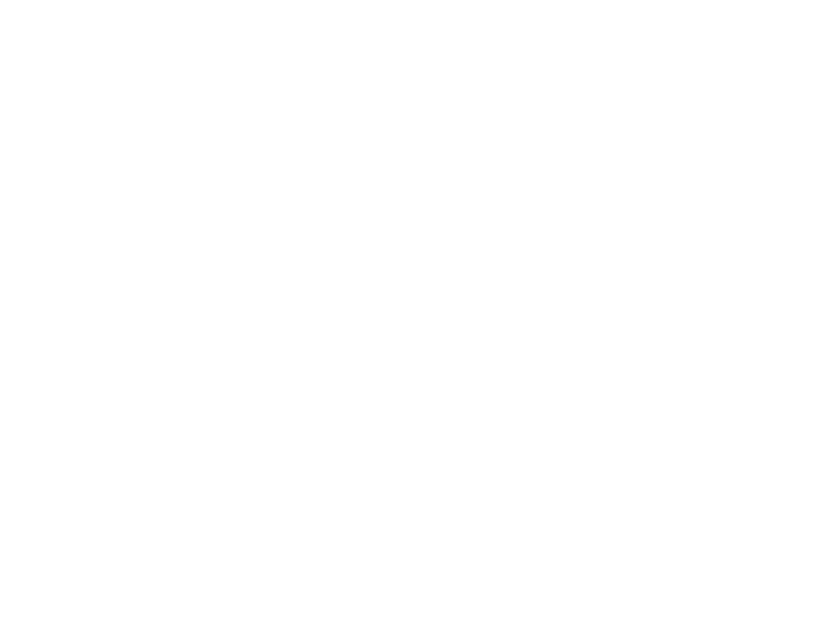
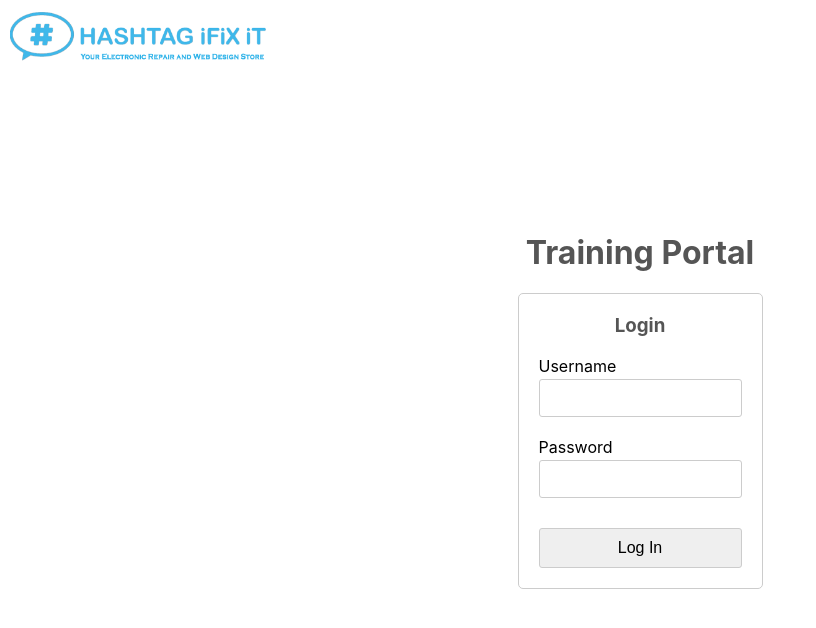
Before and after one commit to luistorres0/training-portal-demo, a React (Create React App) app: page / in a window 1280 px wide. Shown: the top 628 px of the page, without its empty margins (0-816 px from the left). Built offline with nearby package versions, Linux system fonts and the light colour scheme.

Commit message:
Added a login screen

```diff
--- a/src/App.css
+++ b/src/App.css
@@ -1,10 +1,6 @@
+
 .App {
   text-align: center;
-}
-
-.App-logo {
-  height: 40vmin;
-  pointer-events: none;
 }
 
 @media (prefers-reduced-motion: no-preference) {
@@ -12,27 +8,3 @@
     animation: App-logo-spin infinite 20s linear;
   }
 }
-
-.App-header {
-  background-color: #282c34;
-  min-height: 100vh;
-  display: flex;
-  flex-direction: column;
-  align-items: center;
-  justify-content: center;
-  font-size: calc(10px + 2vmin);
-  color: white;
-}
-
-.App-link {
-  color: #61dafb;
-}
-
-@keyframes App-logo-spin {
-  from {
-    transform: rotate(0deg);
-  }
-  to {
-    transform: rotate(360deg);
-  }
-}
--- a/src/App.js
+++ b/src/App.js
@@ -1,10 +1,11 @@
-import logo from './logo.svg';
+import React from 'react';
+import LoginView from './LoginView/LoginView';
 import './App.css';
 
 function App() {
   return (
     <div className="App">
-
+      <LoginView />
     </div>
   );
 }
--- /dev/null
+++ b/src/LoginView/LoginForm.css
@@ -0,0 +1,41 @@
+.login-form-container {
+  display: flex;
+  flex-direction: column;
+  border: 1px solid #ccc;
+  border-radius: 5px;
+  padding: 20px;
+  justify-content: center;
+  align-items: center;
+}
+
+.login-form-heading {
+  margin-top: 0;
+  color: #555;
+}
+
+.form-control {
+  display: flex;
+  flex-direction: column;
+  margin-bottom: 20px;
+}
+
+.form-control label {
+  text-align: left;
+  margin-bottom: 3px;
+}
+
+.form-control input {
+  padding: 10px;
+  border-radius: 3px;
+  border: 1px solid #ccc;
+  font-size: 14px;
+}
+
+.login-submit-button {
+  width: 100%;
+  padding: 10px;
+  font-size: 16px;
+  margin-top: 10px;
+  border: 1px solid #ccc;
+  border-radius: 3px;
+}
--- /dev/null
+++ b/src/LoginView/LoginForm.js
@@ -0,0 +1,25 @@
+import React from "react";
+import "./LoginForm.css";
+
+function LoginForm() {
+  return (
+    <div className="login-form-container">
+      <h3 className="login-form-heading">Login</h3>
+      <form>
+        <div className="form-control">
+          <label htmlFor="username">Username</label>
+          <input type="text" id="username" />
+        </div>
+        <div className="form-control">
+          <label htmlFor="password">Password</label>
+          <input type="text" id="password" />
+        </div>
+        <button className="login-submit-button" type="submit">
+          Log In
+        </button>
+      </form>
+    </div>
+  );
+}
+
+export default LoginForm;
--- /dev/null
+++ b/src/LoginView/LoginView.css
@@ -0,0 +1,18 @@
+.login-view-container {
+  display: flex;
+  flex-direction: column;
+  justify-content: center;
+  align-items: center;
+  min-height: 100vh;
+}
+
+.login-view-container h1{
+    color: #555;
+}
+
+.login-logo {
+  position: absolute;
+  top: 10px;
+  left: 10px;
+  width: 20%;
+}
--- /dev/null
+++ b/src/LoginView/LoginView.js
@@ -0,0 +1,16 @@
+import React from "react";
+import "./LoginView.css";
+import logo from "../images/logo.png";
+import LoginForm from "./LoginForm";
+
+function LoginView() {
+  return (
+    <div className="login-view-container">
+      <img className="login-logo" src={logo} alt="logo" />
+      <h1>Training Portal</h1>
+      <LoginForm />
+    </div>
+  );
+}
+
+export default LoginView;
--- a/src/index.css
+++ b/src/index.css
@@ -1,3 +1,7 @@
+* {
+  box-sizing: border-box;
+}
+
 body {
   margin: 0;
   font-family: -apple-system, BlinkMacSystemFont, 'Segoe UI', 'Roboto', 'Oxygen',
@@ -5,6 +9,7 @@
     sans-serif;
   -webkit-font-smoothing: antialiased;
   -moz-osx-font-smoothing: grayscale;
+
 }
 
 code {
```
Also changed, not shown: src/Login/Login.css (deleted), src/Login/Login.js (deleted), src/images/logo.png (added), src/logo.svg (deleted).
